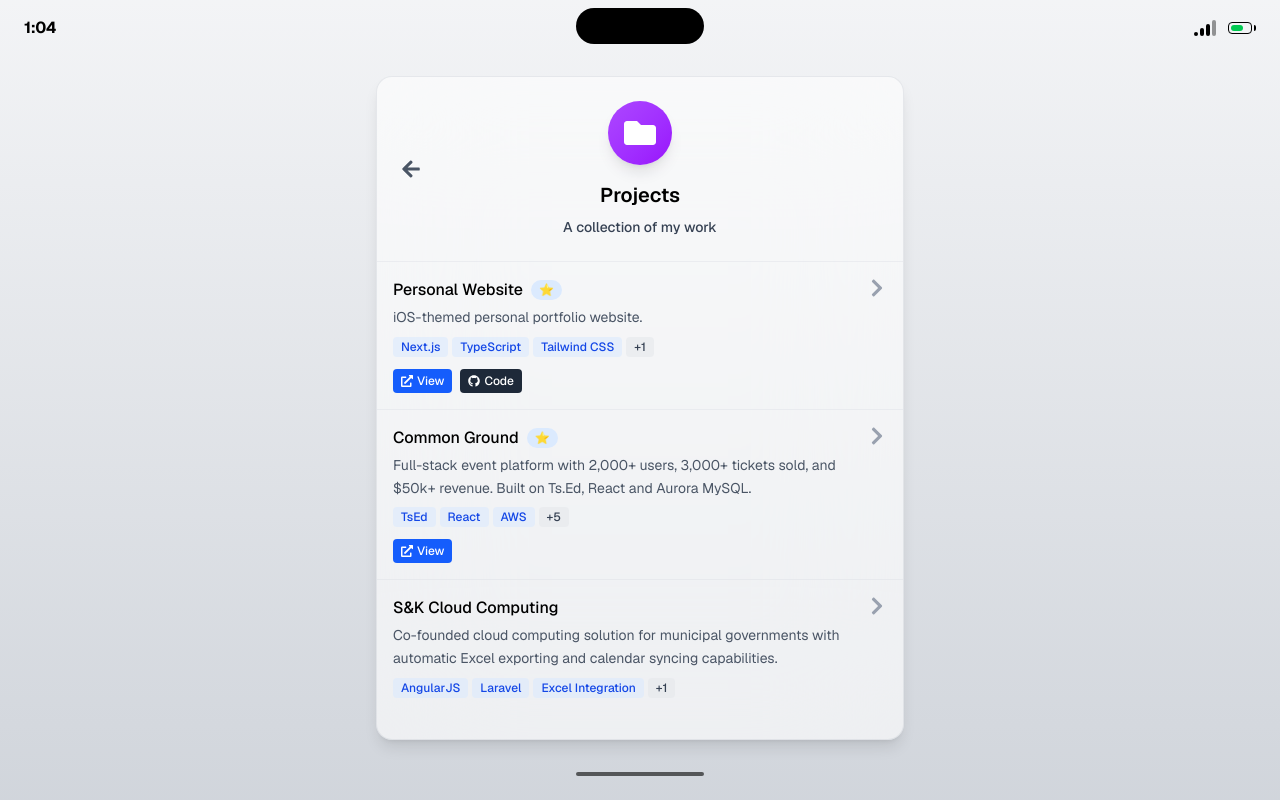
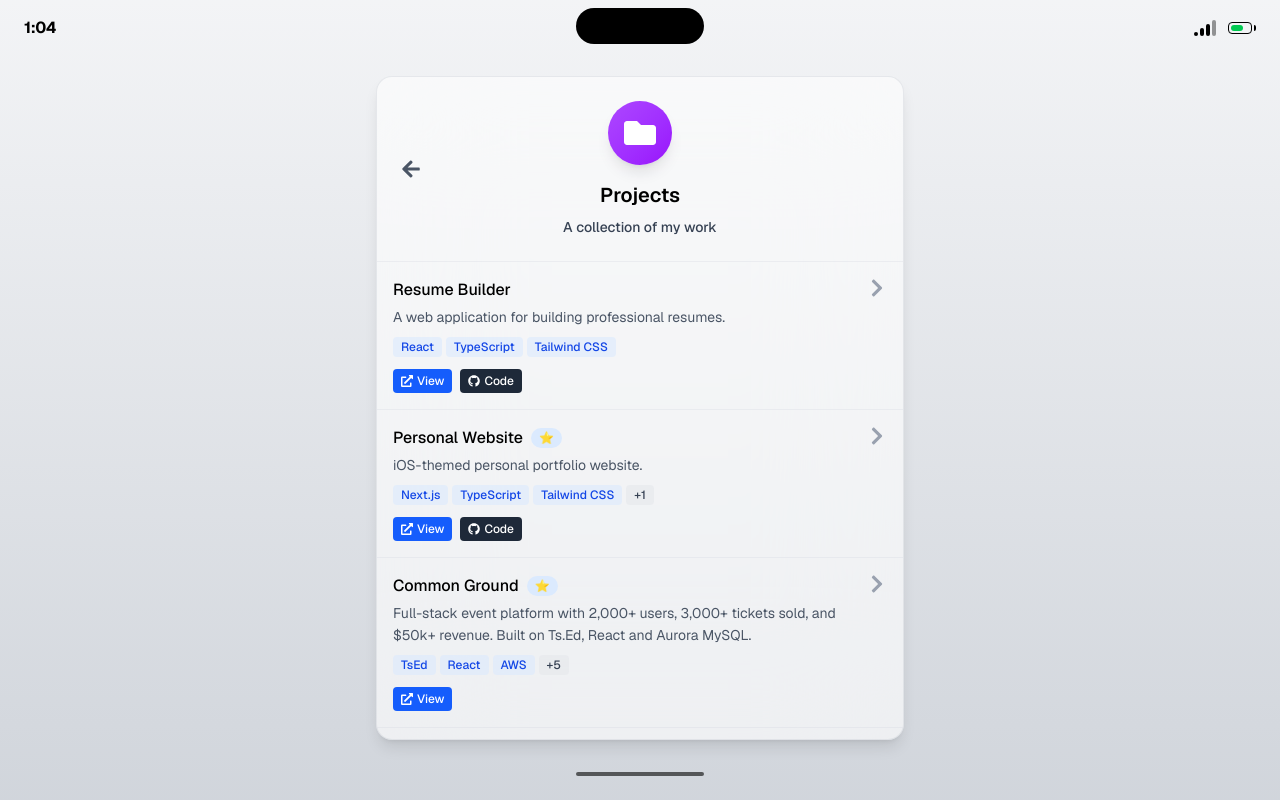
Before and after one commit to ktalebian/website, a Next.js app: page /projects in a window 1280 px wide. Built offline with nearby package versions, Linux system fonts and the light colour scheme.

Commit message:
add resume builder

```diff
--- a/src/app/projects/store.ts
+++ b/src/app/projects/store.ts
@@ -15,6 +15,20 @@ export interface Project {
 }
 
 export const projects: Project[] = [
+  {
+    id: "resume-builder",
+    title: "Resume Builder",
+    description: "A web application for building professional resumes.",
+    longDescription:
+      "A web application for building professional resumes. My personal resume on this website is built using this tool.",
+    technologies: ["React", "TypeScript", "Tailwind CSS"],
+    liveUrl: "https://www.koushatalebian.com/public/resume.pdf",
+    githubUrl: "https://github.com/ktalebian/resume-builder",
+    featured: false,
+    category: "Web Development",
+    duration: "1 day",
+    team: "Solo project",
+  },
   {
     id: "personal-website",
     title: "Personal Website",
```
